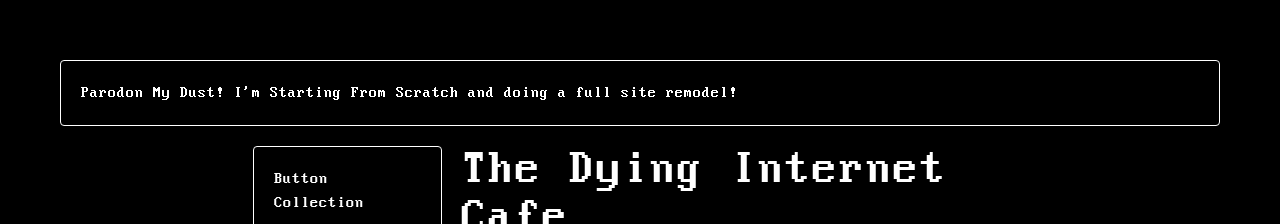
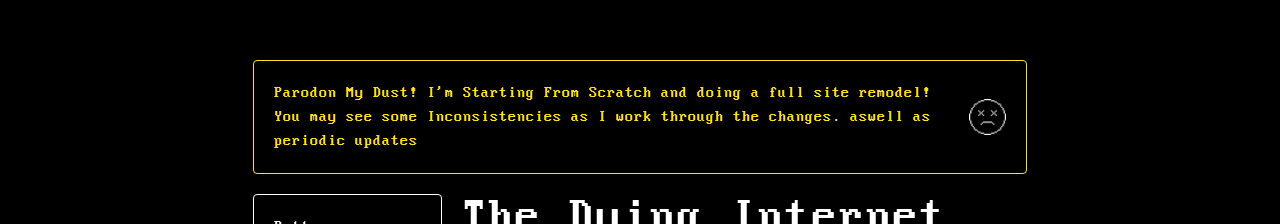
Before and after one commit to PiperPeaches/The-New-Dying-Internet-Cafe, a SvelteKit app: page / in a window 1280 px wide. Shown: the top 224 px of the page. Built offline with nearby package versions, Linux system fonts and the light colour scheme; no server answers.

Commit message:
Banner Updates

```diff
--- a/src/routes/componants/Main/Banner.svelte
+++ b/src/routes/componants/Main/Banner.svelte
@@ -1,3 +1,11 @@
-<div class="rounded gap-2 w-full border-white border p-5">
-    <p>Parodon My Dust! I'm Starting From Scratch and doing a full site remodel!</p>
+<script>
+import errorImg from '$lib/assets/error.png';
+</script>
+<div class="rounded border-yellow-300 text-yellow-300 border p-5 flex-row w-2/3 gap-5 justify-center items-center flex">
+    <div>
+        <p>Parodon My Dust! I'm Starting From Scratch and doing a full site remodel! You may see some Inconsistencies as I work through the changes. aswell as periodic updates</p>
+    </div>
+    <div>
+        <img src={errorImg} alt="Cheesecake" class="w-20">
+    </div>
 </div>
```
Also changed, not shown: src/lib/assets/error.png (added).
